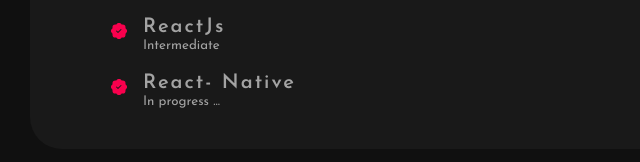
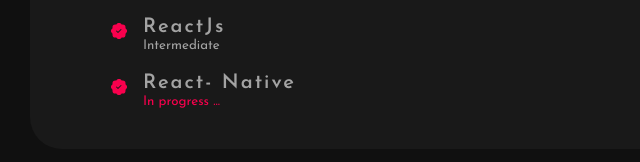
Before and after one commit to Sh0aib-Ja0allah/My-Portfolio, a plain HTML site: page index.html in a window 1280 px wide. Shown: the part 2075-2237 px from the top of the page, 265-905 px from the left. Drawn offline with Linux system fonts and the light colour scheme.

Commit message:
Update style.css

```diff
--- a/css/style.css
+++ b/css/style.css
@@ -674,3 +674,6 @@ footer .first{
 	font-weight: 100;
 	color: white;
 }
+.inProgress {
+	color: #f9004d;
+}
```
